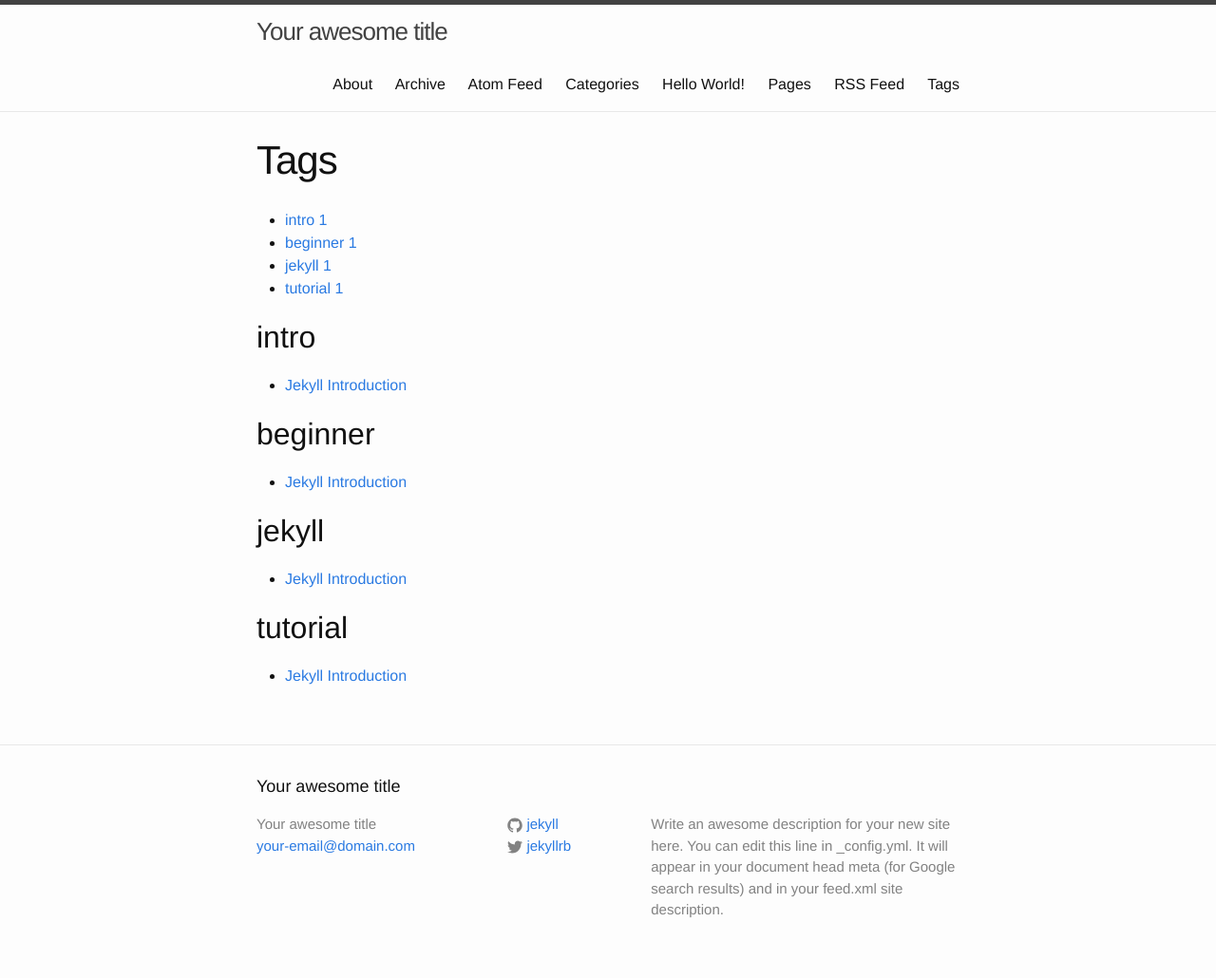
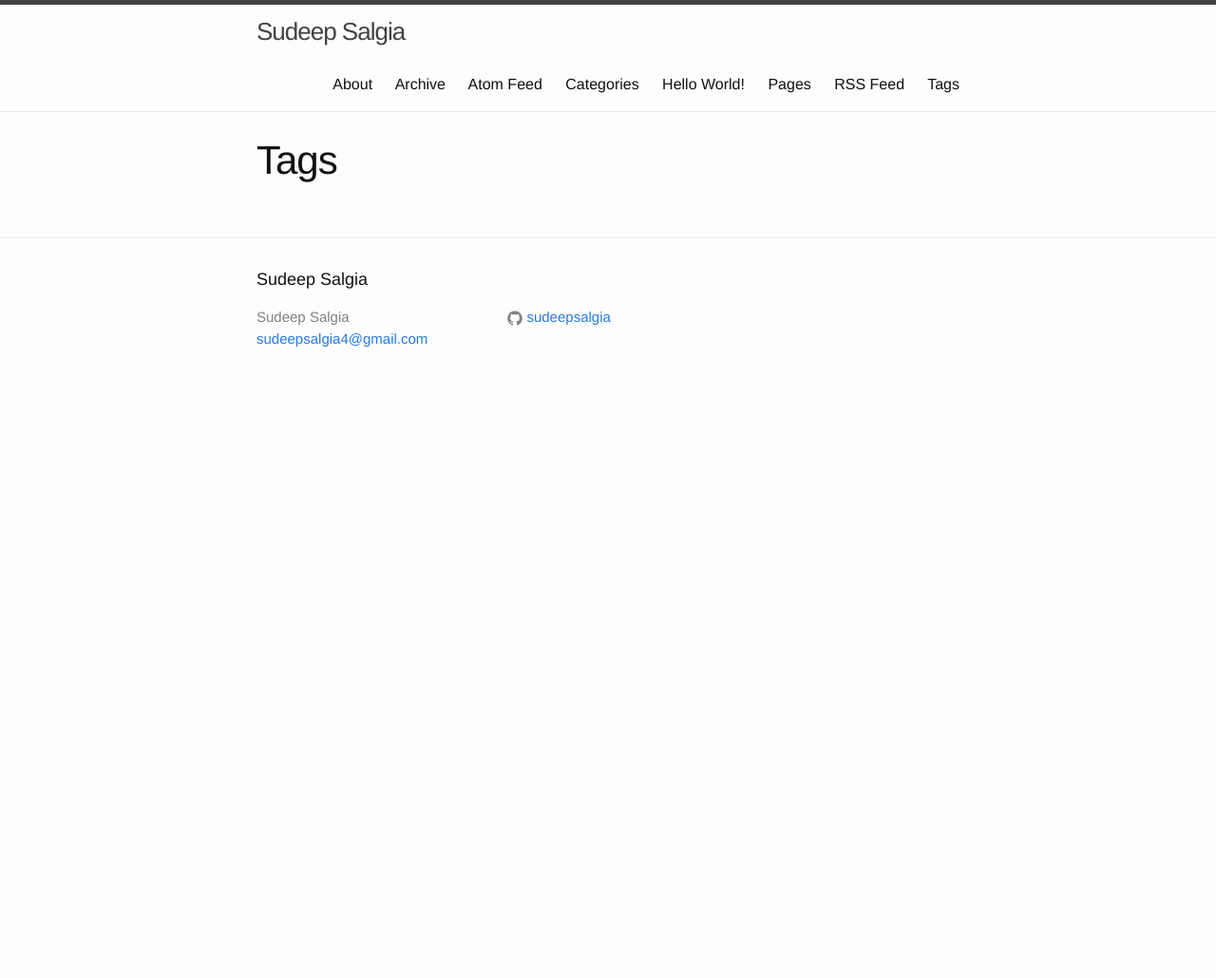
Before and after one commit to sudeepsalgia/sudeepsalgia.github.io, a Jekyll site: the page built from tags.html, in a window 1280 px wide. Shown: the whole page at 95% size. Built offline with Jekyll 4.4.1, drawn with Linux system fonts in a browser that asks for light colours; after the commit the page ends 900 px from its top, so only the background shows below that; part of the change alters nothing that is shown.

Commit message:
Updating config file basic

```diff
--- a/_config.yml
+++ b/_config.yml
@@ -6,16 +6,13 @@
 # 'jekyll serve'. If you change this file, please restart the server process.
 
 # Site settings
-title: Your awesome title
-email: your-email@domain.com
+title: Sudeep Salgia
+email: sudeepsalgia4@gmail.com
 description: > # this means to ignore newlines until "baseurl:"
-  Write an awesome description for your new site here. You can edit this
-  line in _config.yml. It will appear in your document head meta (for
-  Google search results) and in your feed.xml site description.
 baseurl: "" # the subpath of your site, e.g. /blog
-url: "http://yourdomain.com" # the base hostname & protocol for your site
-twitter_username: jekyllrb
-github_username:  jekyll
+url: "http://sudeepsalgia.github.io" # the base hostname & protocol for your site
+# twitter_username: jekyllrb
+github_username:  sudeepsalgia
 
 # Build settings
 markdown: kramdown
--- a/_posts/core-samples/2011-12-29-jekyll-introduction.md
+++ /dev/null
@@ -1,412 +0,0 @@
----
-layout: post
-category : lessons
-tagline: "Supporting tagline"
-tags : [intro, beginner, jekyll, tutorial]
----
-{% include JB/setup %}
-
-This Jekyll introduction will outline specifically  what Jekyll is and why you would want to use it.
-Directly following the intro we'll learn exactly _how_ Jekyll does what it does.
-
-## Overview
-
-### What is Jekyll?
-
-Jekyll is a parsing engine bundled as a ruby gem used to build static websites from
-dynamic components such as templates, partials, liquid code, markdown, etc. Jekyll is known as "a simple, blog aware, static site generator".
-
-### Examples
-
-This website is created with Jekyll. [Other Jekyll websites](https://github.com/mojombo/jekyll/wiki/Sites).
-
-
-
-### What does Jekyll Do?
-
-Jekyll is a ruby gem you install on your local system.
-Once there you can call `jekyll --server` on a directory and provided that directory
-is setup in a way jekyll expects, it will do magic stuff like parse markdown/textile files,
-compute categories, tags, permalinks, and construct your pages from layout templates and partials.
-
-Once parsed, Jekyll stores the result in a self-contained static `_site` folder.
-The intention here is that you can serve all contents in this folder statically from a plain static web-server.
-
-You can think of Jekyll as a normalish dynamic blog but rather than parsing content, templates, and tags
-on each request, Jekyll does this once _beforehand_ and caches the _entire website_ in a folder for serving statically.
-
-### Jekyll is Not Blogging Software
-
-**Jekyll is a parsing engine.**
-
-Jekyll does not come with any content nor does it have any templates or design elements.
-This is a common source of confusion when getting started.
-Jekyll does not come with anything you actually use or see on your website - you have to make it.
-
-### Why Should I Care?
-
-Jekyll is very minimalistic and very efficient.
-The most important thing to realize about Jekyll is that it creates a static representation of your website requiring only a static web-server.
-Traditional dynamic blogs like Wordpress require a database and server-side code.
-Heavily trafficked dynamic blogs must employ a caching layer that ultimately performs the same job Jekyll sets out to do; serve static content.
-
-Therefore if you like to keep things simple and you prefer the command-line over an admin panel UI then give Jekyll a try.
-
-**Developers like Jekyll because we can write content like we write code:**
-
-- Ability to write content in markdown or textile in your favorite text-editor.
-- Ability to write and preview your content via localhost.
-- No internet connection required.
-- Ability to publish via git.
-- Ability to host your blog on a static web-server.
-- Ability to host freely on GitHub Pages.
-- No database required.
-
-# How Jekyll Works
-
-The following is a complete but concise outline of exactly how Jekyll works.
-
-Be aware that core concepts are introduced in rapid succession without code examples.
-This information is not intended to specifically teach you how to do anything, rather it
-is intended to give you the _full picture_ relative to what is going on in Jekyll-world.
-
-Learning these core concepts should help you avoid common frustrations and ultimately
-help you better understand the code examples contained throughout Jekyll-Bootstrap.
-
-
-## Initial Setup
-
-After [installing jekyll](/index.html#start-now) you'll need to format your website directory in a way jekyll expects.
-Jekyll-bootstrap conveniently provides the base directory format.
-
-### The Jekyll Application Base Format
-
-Jekyll expects your website directory to be laid out like so:
-
-    .
-    |-- _config.yml
-    |-- _includes
-    |-- _layouts
-    |   |-- default.html
-    |   |-- post.html
-    |-- _posts
-    |   |-- 2011-10-25-open-source-is-good.markdown
-    |   |-- 2011-04-26-hello-world.markdown
-    |-- _site
-    |-- index.html
-    |-- assets
-        |-- css
-            |-- style.css
-        |-- javascripts
-
-
-- **\_config.yml**
-	Stores configuration data.
-
-- **\_includes**
-	This folder is for partial views.
-
-- **\_layouts**
-	This folder is for the main templates your content will be inserted into.
-	You can have different layouts for different pages or page sections.
-
-- **\_posts**
-	This folder contains your dynamic content/posts.
-	the naming format is required to be `@YEAR-MONTH-DATE-title.MARKUP@`.
-
-- **\_site**
-	This is where the generated site will be placed once Jekyll is done transforming it.
-
-- **assets**
-	This folder is not part of the standard jekyll structure.
-	The assets folder represents _any generic_ folder you happen to create in your root directory.
-	Directories and files not properly formatted for jekyll will be left untouched for you to serve normally.
-
-(read more: <https://github.com/mojombo/jekyll/wiki/Usage>)
-
-
-### Jekyll Configuration
-
-Jekyll supports various configuration options that are fully outlined here:
-(<https://github.com/mojombo/jekyll/wiki/Configuration>)
-
-
-
-
-## Content in Jekyll
-
-Content in Jekyll is either a post or a page.
-These content "objects" get inserted into one or more templates to build the final output for its respective static-page.
-
-### Posts and Pages
-
-Both posts and pages should be written in markdown, textile, or HTML and may also contain Liquid templating syntax.
-Both posts and pages can have meta-data assigned on a per-page basis such as title, url path, as well as arbitrary custom meta-data.
-
-### Working With Posts
-
-**Creating a Post**
-Posts are created by properly formatting a file and placing it the `_posts` folder.
-
-**Formatting**
-A post must have a valid filename in the form `YEAR-MONTH-DATE-title.MARKUP` and be placed in the `_posts` directory.
-If the data format is invalid Jekyll will not recognize the file as a post. The date and title are automatically parsed from the filename of the post file.
-Additionally, each file must have [YAML Front-Matter](https://github.com/mojombo/jekyll/wiki/YAML-Front-Matter) prepended to its content.
-YAML Front-Matter is a valid YAML syntax specifying meta-data for the given file.
-
-**Order**
-Ordering is an important part of Jekyll but it is hard to specify a custom ordering strategy.
-Only reverse chronological and chronological ordering is supported in Jekyll.
-
-Since the date is hard-coded into the filename format, to change the order, you must change the dates in the filenames.
-
-**Tags**
-Posts can have tags associated with them as part of their meta-data.
-Tags may be placed on posts by providing them in the post's YAML front matter.
-You have access to the post-specific tags in the templates. These tags also get added to the sitewide collection.
-
-**Categories**
-Posts may be categorized by providing one or more categories in the YAML front matter.
-Categories offer more significance over tags in that they can be reflected in the URL path to the given post.
-Note categories in Jekyll work in a specific way.
-If you define more than one category you are defining a category hierarchy "set".
-Example:
-
-    ---
-    title :  Hello World
-    categories : [lessons, beginner]
-    ---
-
-This defines the category hierarchy "lessons/beginner". Note this is _one category_ node in Jekyll.
-You won't find "lessons" and "beginner" as two separate categories unless you define them elsewhere as singular categories.
-
-### Working With Pages
-
-**Creating a Page**
-Pages are created by properly formatting a file and placing it anywhere in the root directory or subdirectories that do _not_ start with an underscore.
-
-**Formatting**
-In order to register as a Jekyll page the file must contain [YAML Front-Matter](https://github.com/mojombo/jekyll/wiki/YAML-Front-Matter).
-Registering a page means 1) that Jekyll will process the page and 2) that the page object will be available in the `site.pages` array for inclusion into your templates.
-
-**Categories and Tags**
-Pages do not compute categories nor tags so defining them will have no effect.
-
-**Sub-Directories**
-If pages are defined in sub-directories, the path to the page will be reflected in the url.
-Example:
-
-    .
-    |-- people
-        |-- bob
-            |-- essay.html
-
-This page will be available at `http://yourdomain.com/people/bob/essay.html`
-
-
-**Recommended Pages**
-
-- **index.html**
-  You will always want to define the root index.html page as this will display on your root URL.
-- **404.html**
-  Create a root 404.html page and GitHub Pages will serve it as your 404 response.
-- **sitemap.html**
-  Generating a sitemap is good practice for SEO.
-- **about.html**
-  A nice about page is easy to do and gives the human perspective to your website.
-
-
-## Templates in Jekyll
-
-Templates are used to contain a page's or post's content.
-All templates have access to a global site object variable: `site` as well as a page object variable: `page`.
-The site variable holds all accessible content and metadata relative to the site.
-The page variable holds accessible data for the given page or post being rendered at that point.
-
-**Create a Template**
-Templates are created by properly formatting a file and placing it in the `_layouts` directory.
-
-**Formatting**
-Templates should be coded in HTML and contain YAML Front Matter.
-All templates can contain Liquid code to work with your site's data.
-
-**Rending Page/Post Content in a Template**
-There is a special variable in all templates named : `content`.
-The `content` variable holds the page/post content including any sub-template content previously defined.
-Render the content variable wherever you want your main content to be injected into your template:
-
-{% capture text %}...
-<body>
-  <div id="sidebar"> ... </div>
-  <div id="main">
-    |.{content}.|
-  </div>
-</body>
-...{% endcapture %}
-{% include JB/liquid_raw %}
-
-### Sub-Templates
-
-Sub-templates are exactly templates with the only difference being they
-define another "root" layout/template within their YAML Front Matter.
-This essentially means a template will render inside of another template.
-
-### Includes
-In Jekyll you can define include files by placing them in the `_includes` folder.
-Includes are NOT templates, rather they are just code snippets that get included into templates.
-In this way, you can treat the code inside includes as if it was native to the parent template.
-
-Any valid template code may be used in includes.
-
-
-## Using Liquid for Templating
-
-Templating is perhaps the most confusing and frustrating part of Jekyll.
-This is mainly due to the fact that Jekyll templates must use the Liquid Templating Language.
-
-### What is Liquid?
-
-[Liquid](https://github.com/Shopify/liquid) is a secure templating language developed by [Shopify](http://shopify.com).
-Liquid is designed for end-users to be able to execute logic within template files
-without imposing any security risk on the hosting server.
-
-Jekyll uses Liquid to generate the post content within the final page layout structure and as the primary interface for working with
-your site and post/page data.
-
-### Why Do We Have to Use Liquid?
-
-GitHub uses Jekyll to power [GitHub Pages](http://pages.github.com/).
-GitHub cannot afford to run arbitrary code on their servers so they lock developers down via Liquid.
-
-### Liquid is Not Programmer-Friendly.
-
-The short story is liquid is not real code and its not intended to execute real code.
-The point being you can't do jackshit in liquid that hasn't been allowed explicitly by the implementation.
-What's more you can only access data-structures that have been explicitly passed to the template.
-
-In Jekyll's case it is not possible to alter what is passed to Liquid without hacking the gem or running custom plugins.
-Both of which cannot be supported by GitHub Pages.
-
-As a programmer - this is very frustrating.
-
-But rather than look a gift horse in the mouth we are going to
-suck it up and view it as an opportunity to work around limitations and adopt client-side solutions when possible.
-
-**Aside**
-My personal stance is to not invest time trying to hack liquid. It's really unnecessary
-_from a programmer's_ perspective. That is to say if you have the ability to run custom plugins (i.e. run arbitrary ruby code)
-you are better off sticking with ruby. Toward that end I've built [Mustache-with-Jekyll](http://github.com/plusjade/mustache-with-jekyll)
-
-
-## Static Assets
-
-Static assets are any file in the root or non-underscored subfolders that are not pages.
-That is they have no valid YAML Front Matter and are thus not treated as Jekyll Pages.
-
-Static assets should be used for images, css, and javascript files.
-
-
-
-
-## How Jekyll Parses Files
-
-Remember Jekyll is a processing engine. There are two main types of parsing in Jekyll.
-
-- **Content parsing.**
-	This is done with textile or markdown.
-- **Template parsing.**
-  This is done with the liquid templating language.
-
-And thus there are two main types of file formats needed for this parsing.
-
-- **Post and Page files.**
-  All content in Jekyll is either a post or a page so valid posts and pages are parsed with markdown or textile.
-- **Template files.**
-	These files go in `_layouts` folder and contain your blogs **templates**. They should be made in HTML with the help of Liquid syntax.
-	Since include files are simply injected into templates they are essentially parsed as if they were native to the template.
-
-**Arbitrary files and folders.**
-Files that _are not_ valid pages are treated as static content and pass through
-Jekyll untouched and reside on your blog in the exact structure and format they originally existed in.
-
-### Formatting Files for Parsing.
-
-We've outlined the need for valid formatting using **YAML Front Matter**.
-Templates, posts, and pages all need to provide valid YAML Front Matter even if the Matter is empty.
-This is the only way Jekyll knows you want the file processed.
-
-YAML Front Matter must be prepended to the top of template/post/page files:
-
-    ---
-    layout: post
-    category : pages
-    tags : [how-to, jekyll]
-    ---
-
-    ... contents ...
-
-Three hyphens on a new line start the Front-Matter block and three hyphens on a new line end the block.
-The data inside the block must be valid YAML.
-
-Configuration parameters for YAML Front-Matter is outlined here:
-[A comprehensive explanation of YAML Front Matter](https://github.com/mojombo/jekyll/wiki/YAML-Front-Matter)
-
-#### Defining Layouts for Posts and Templates Parsing.
-
-The `layout` parameter in the YAML Front Matter defines the template file for which the given post or template should be injected into.
-If a template file specifies its own layout, it is effectively being used as a `sub-template.`
-That is to say loading a post file into a template file that refers to another template file with work in the way you'd expect; as a nested sub-template.
-
-
-
-
-
-## How Jekyll Generates the Final Static Files.
-
-Ultimately, Jekyll's job is to generate a static representation of your website.
-The following is an outline of how that's done:
-
-1. **Jekyll collects data.**
-  Jekyll scans the posts directory and collects all posts files as post objects. It then scans the layout assets and collects those and finally scans other directories in search of pages.
-
-2. **Jekyll computes data.**
-  Jekyll takes these objects, computes metadata (permalinks, tags, categories, titles, dates) from them and constructs one
-  big `site` object that holds all the posts, pages, layouts, and respective metadata.
-  At this stage your site is one big computed ruby object.
-
-3. **Jekyll liquifies posts and templates.**
-  Next jekyll loops through each post file and converts (through markdown or textile) and **liquifies** the post inside of its respective layout(s).
-  Once the post is parsed and liquified inside the the proper layout structure, the layout itself is "liquified".
-	**Liquification** is defined as follows: Jekyll initiates a Liquid template, and passes a simpler hash representation of the ruby site object as well as a simpler
-  hash representation of the ruby post object. These simplified data structures are what you have access to in the templates.
-
-3. **Jekyll generates output.**
-	Finally the liquid templates are "rendered", thereby processing any liquid syntax provided in the templates
-	and saving the final, static representation of the file.
-
-**Notes.**
-Because Jekyll computes the entire site in one fell swoop, each template is given access to
-a global `site` hash that contains useful data. It is this data that you'll iterate through and format
-using the Liquid tags and filters in order to render it onto a given page.
-
-Remember, in Jekyll you are an end-user. Your API has only two components:
-
-1. The manner in which you setup your directory.
-2. The liquid syntax and variables passed into the liquid templates.
-
-All the data objects available to you in the templates via Liquid are outlined in the **API Section** of Jekyll-Bootstrap.
-You can also read the original documentation here: <https://github.com/mojombo/jekyll/wiki/Template-Data>
-
-## Conclusion
-
-I hope this paints a clearer picture of what Jekyll is doing and why it works the way it does.
-As noted, our main programming constraint is the fact that our API is limited to what is accessible via Liquid and Liquid only.
-
-Jekyll-bootstrap is intended to provide helper methods and strategies aimed at making it more intuitive and easier to work with Jekyll =)
-
-**Thank you** for reading this far.
-
-## Next Steps
-
-Please take a look at [{{ site.categories.api.first.title }}]({{ BASE_PATH }}{{ site.categories.api.first.url }})
-or jump right into [Usage]({{ BASE_PATH }}{{ site.categories.usage.first.url }}) if you'd like.
```
Also changed, not shown: 2 other files.
